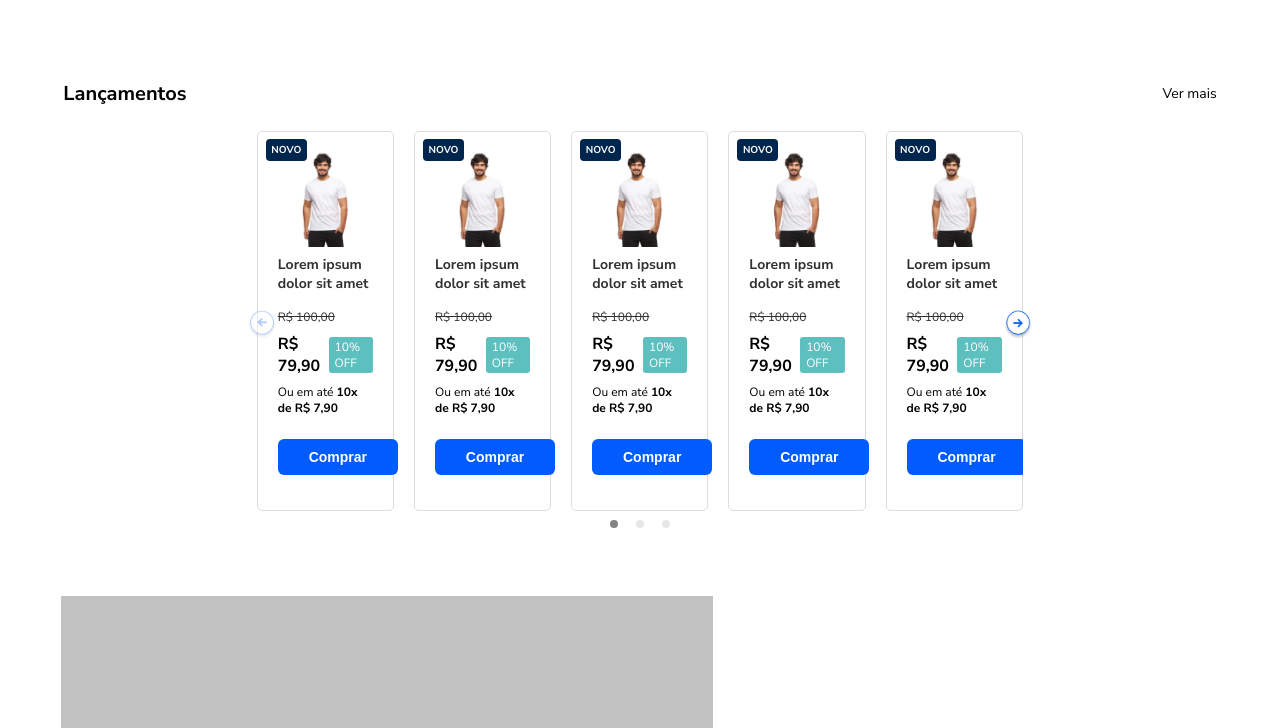
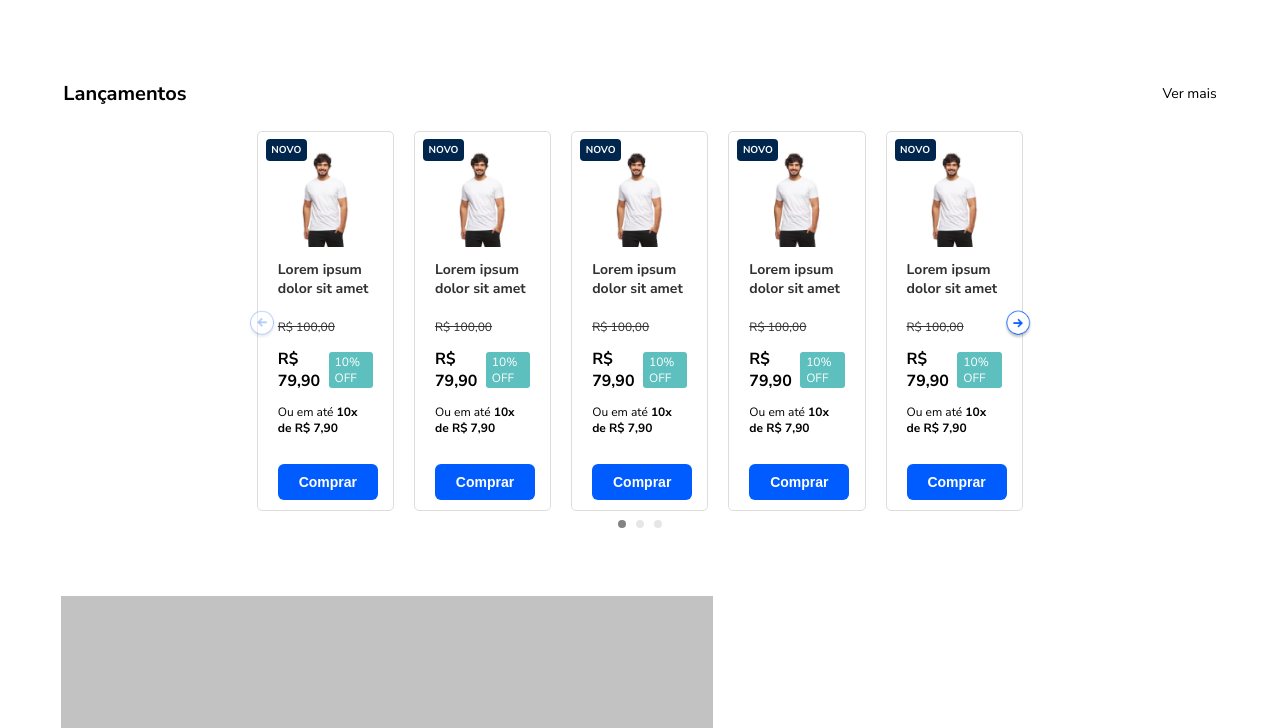
Before and after one commit to beatriztota/projeto01, a plain HTML site: page index.html in a window 1280 px wide. Shown: the part 658-1386 px from the top of the page. Drawn offline with nearby package versions, Linux system fonts and the light colour scheme.

Commit message:
Update products.css

```diff
--- a/css/products.css
+++ b/css/products.css
@@ -49,8 +49,7 @@
   display: flex;
   flex-direction: column;
   justify-content: space-between;
-  padding: 20px;
-}
+  padding: 20px 20px 10px 20px; }
 
 .novo-badge {
   position: absolute;
@@ -134,9 +133,8 @@
   cursor: pointer;
   font-size: 14px;
   font-weight: 700;
-  padding: 10px 60px;
+  padding: 10px 50px;
   margin-top: 15px;
-  margin-bottom: 15px;
   transition: 0.5s;
 }
 
@@ -165,11 +163,10 @@
 
 .swiper-pagination {
   position: absolute;
-  bottom: -40px;
   left: 50%;
   display: flex;
   justify-content: center;
-  gap: 10px;
+  gap: 2px;
   z-index: 10;
 }
 
```
